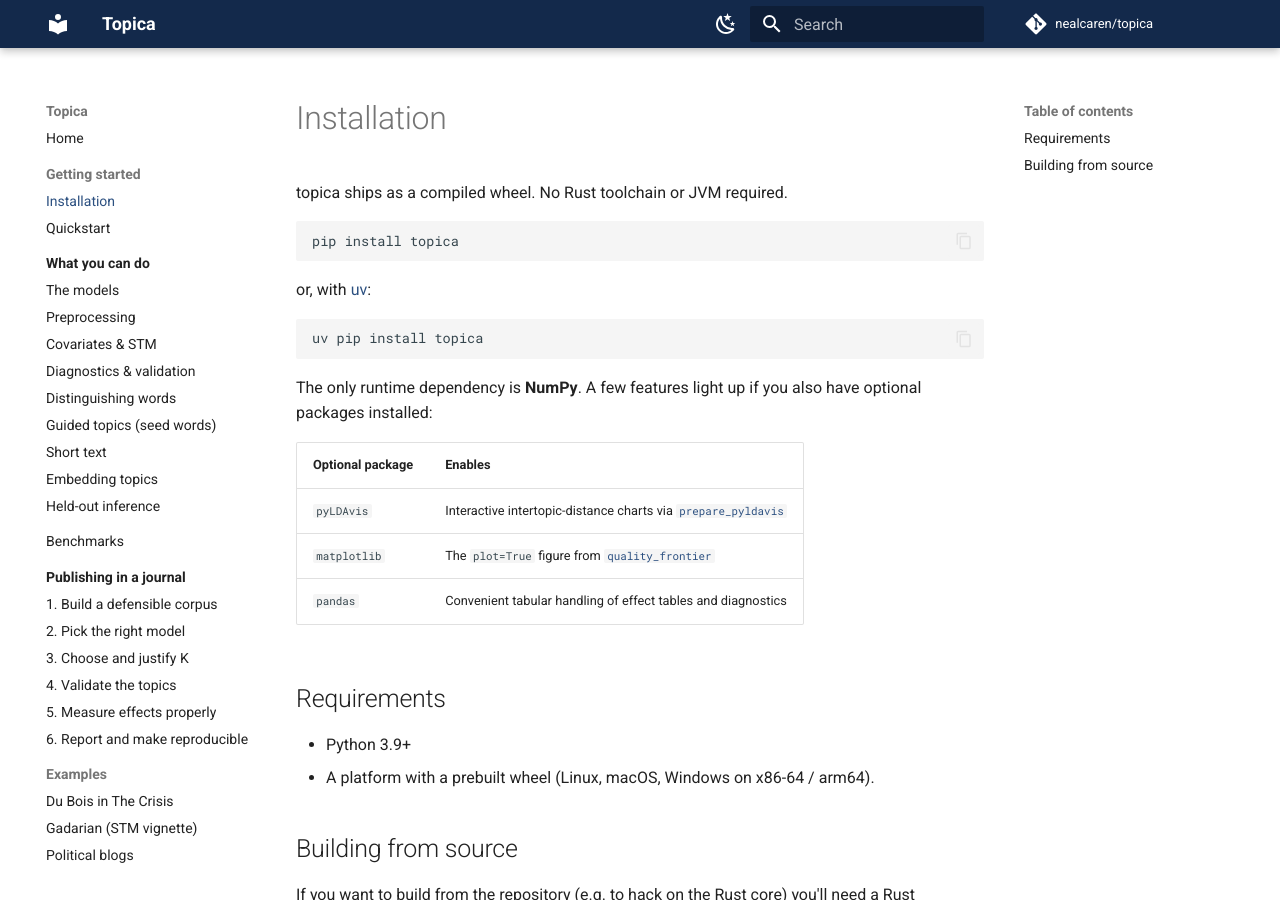
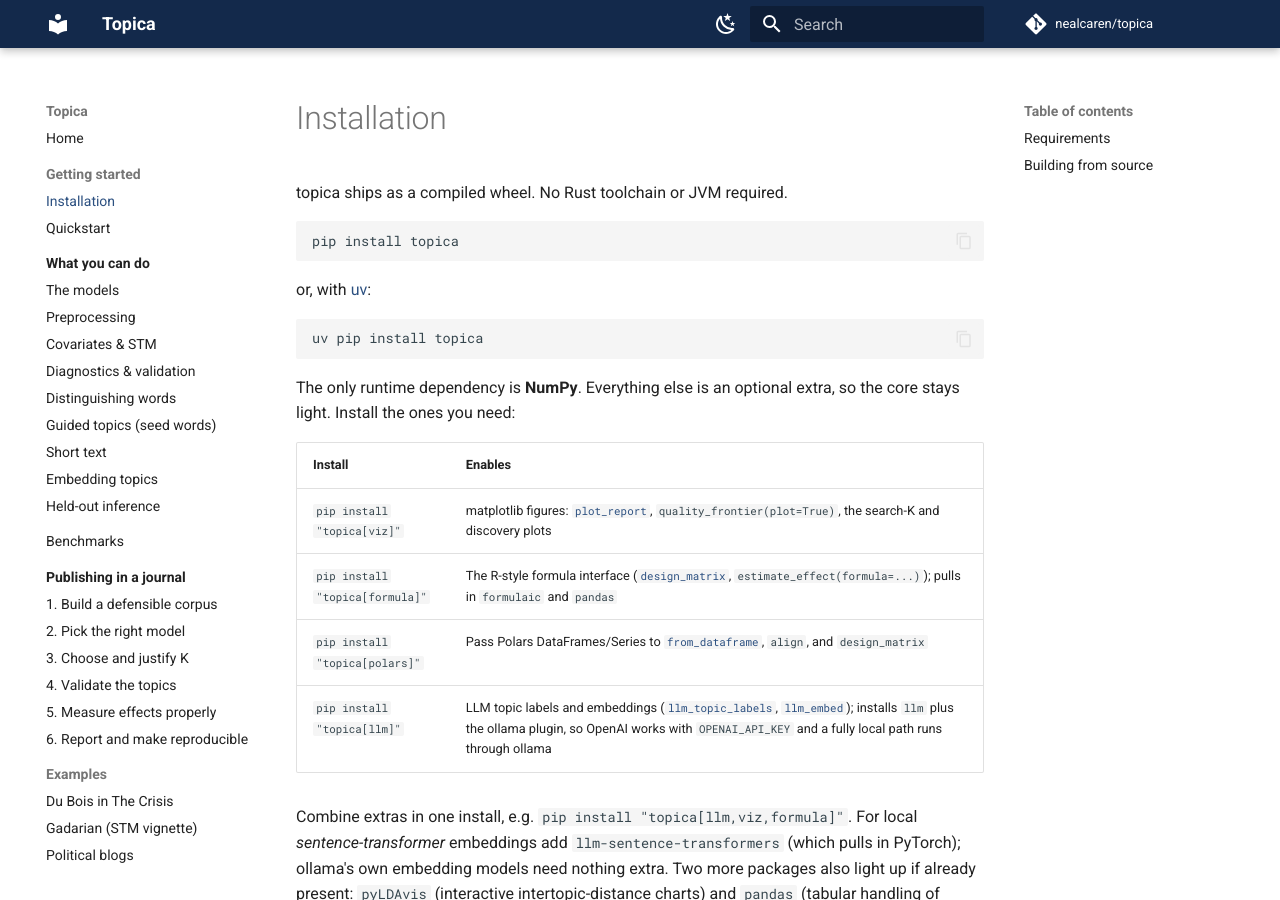
Before and after one commit to nealcaren/turbotopics, an MkDocs documentation site: the page built from docs/getting-started/installation.md, in a window 1280 px wide and 900 px high. Built offline with MkDocs 1.6.1 and Material for MkDocs 9.7.7, drawn with Linux system fonts in a browser that asks for light colours; comment, search, counter and statistics services are not loaded; some of the changed text lies outside the part shown.

Commit message:
docs: document the optional extras (viz, formula, polars, llm)
The installation page now lists the pip extras and what each enables, instead of
only naming a few packages that "light up". The homepage and README dependency
lines point to the same set: a NumPy-only core, with topica[viz] / topica[formula]
/ topica[polars] / topica[llm] adding features on top, and PyTorch never required.

Co-Authored-By: Claude Opus 4.8 (1M context) <noreply@anthropic.com>

````diff
--- a/docs/getting-started/installation.md
+++ b/docs/getting-started/installation.md
@@ -12,14 +12,22 @@ or, with [uv](https://github.com/astral-sh/uv):
 uv pip install topica
 ```
 
-The only runtime dependency is **NumPy**. A few features light up if you also
-have optional packages installed:
+The only runtime dependency is **NumPy**. Everything else is an optional extra,
+so the core stays light. Install the ones you need:
 
-| Optional package | Enables |
-|------------------|---------|
-| `pyLDAvis` | Interactive intertopic-distance charts via [`prepare_pyldavis`](../api/diagnostics.md) |
-| `matplotlib` | The `plot=True` figure from [`quality_frontier`](../api/diagnostics.md) |
-| `pandas` | Convenient tabular handling of effect tables and diagnostics |
+| Install | Enables |
+|---------|---------|
+| `pip install "topica[viz]"` | matplotlib figures: [`plot_report`](../api/diagnostics.md), `quality_frontier(plot=True)`, the search-K and discovery plots |
+| `pip install "topica[formula]"` | The R-style formula interface ([`design_matrix`](../api/keywords.md), `estimate_effect(formula=...)`); pulls in `formulaic` and `pandas` |
+| `pip install "topica[polars]"` | Pass Polars DataFrames/Series to [`from_dataframe`](../api/keywords.md), `align`, and `design_matrix` |
+| `pip install "topica[llm]"` | LLM topic labels and embeddings ([`llm_topic_labels`](../api/diagnostics.md), [`llm_embed`](../api/keywords.md)); installs `llm` plus the ollama plugin, so OpenAI works with `OPENAI_API_KEY` and a fully local path runs through ollama |
+
+Combine extras in one install, e.g. `pip install "topica[llm,viz,formula]"`. For
+local *sentence-transformer* embeddings add `llm-sentence-transformers` (which
+pulls in PyTorch); ollama's own embedding models need nothing extra. Two more
+packages also light up if already present: `pyLDAvis` (interactive
+intertopic-distance charts) and `pandas` (tabular handling of effect/diagnostic
+tables).
 
 ## Requirements
 
````
Also changed, not shown: README.md (+5 -0 lines), docs/index.md (+4 -2 lines).
